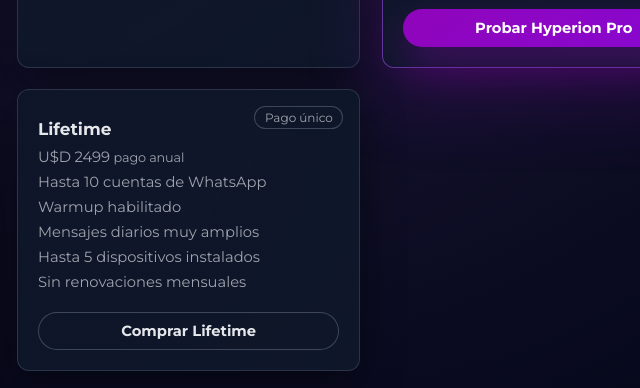
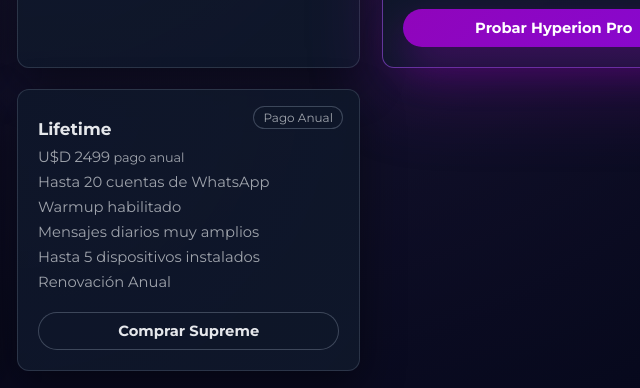
Before and after one commit to sekigan98/website-hyperion, a plain HTML site: page frontend/index.html in a window 1280 px wide. Shown: the part 1091-1479 px from the top of the page, 451-1091 px from the left. Drawn offline with Linux system fonts and the light colour scheme; no server answers.

Commit message:
Actualizar index.html

```diff
--- a/frontend/index.html
+++ b/frontend/index.html
@@ -231,17 +231,17 @@
           </article>
 
           <article class="card pricing-card pricing-lifetime">
-            <div class="badge">Pago único</div>
+            <div class="badge">Pago Anual</div>
             <h3>Lifetime</h3>
             <p class="price">U$D 2499 <span>pago anual</span></p>
             <ul class="pricing-list">
-              <li>Hasta 10 cuentas de WhatsApp</li>
+              <li>Hasta 20 cuentas de WhatsApp</li>
               <li>Warmup habilitado</li>
               <li>Mensajes diarios muy amplios</li>
               <li>Hasta 5 dispositivos instalados</li>
-              <li>Sin renovaciones mensuales</li>
+              <li>Renovación Anual</li>
             </ul>
-            <a href="login.html" class="btn btn-outline btn-block">Comprar Lifetime</a>
+            <a href="login.html" class="btn btn-outline btn-block">Comprar Supreme</a>
           </article>
         </div>
 
```
